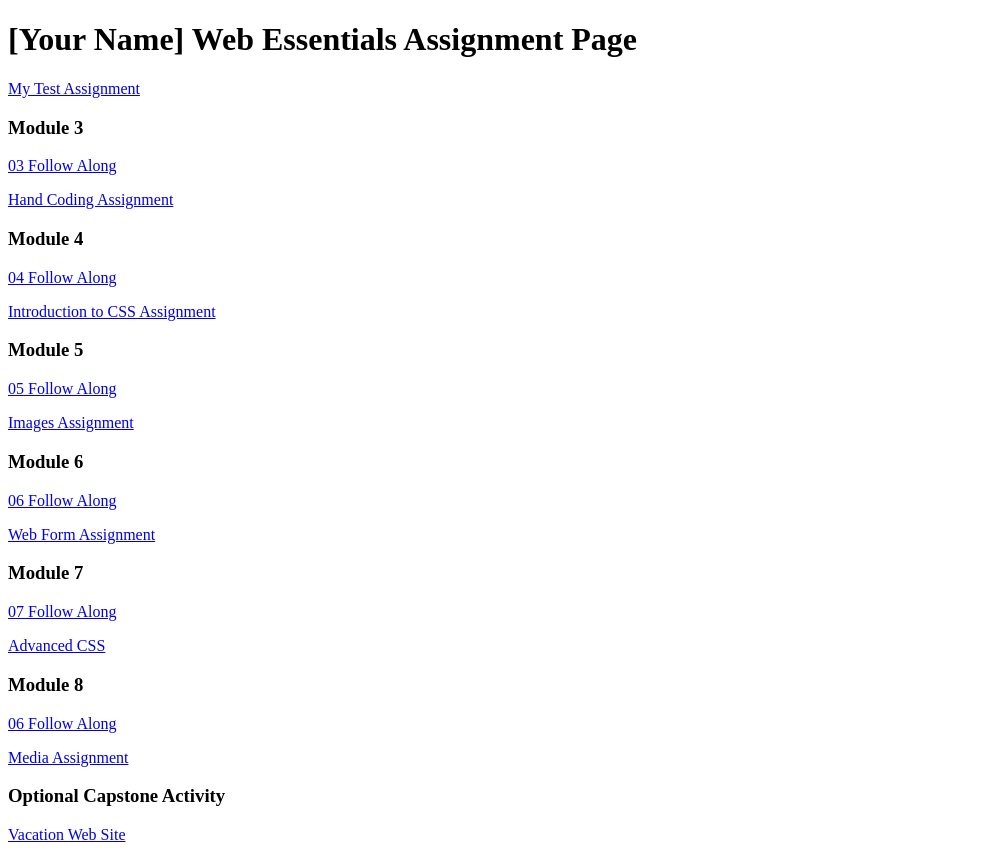
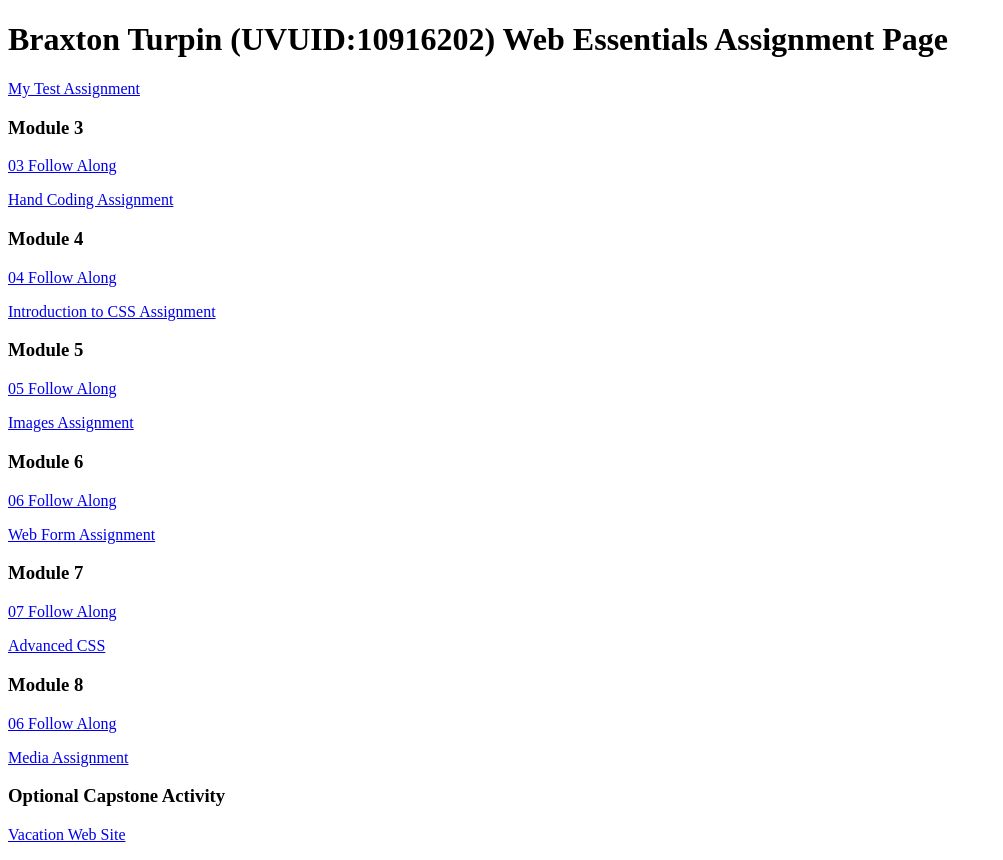
Before and after one commit to 10916202/dwdd1600, a plain HTML site: page index.html in a window 1280 px wide. Shown: the whole page, without its empty margins (0-1003 px from the left). Drawn offline with Linux system fonts and the light colour scheme.

Commit message:
Update index.html

```diff
--- a/index.html
+++ b/index.html
@@ -6,7 +6,7 @@
 		<title>dwdd 1600 assignment list page</title>
 	</head>
 	<body>
-		<h1>[Your Name] Web Essentials Assignment Page</h1>
+		<h1>Braxton Turpin (UVUID:10916202) Web Essentials Assignment Page</h1>
 		<p><a href="01test">My Test Assignment</a></p>
 
 		<h3>Module 3</h3>
```
